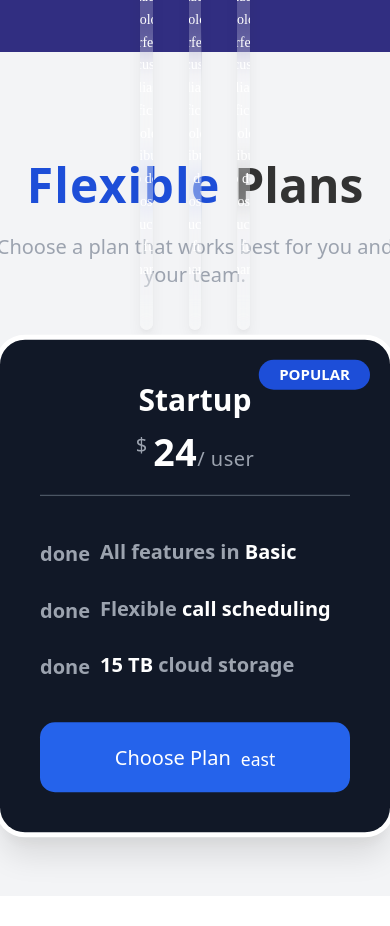
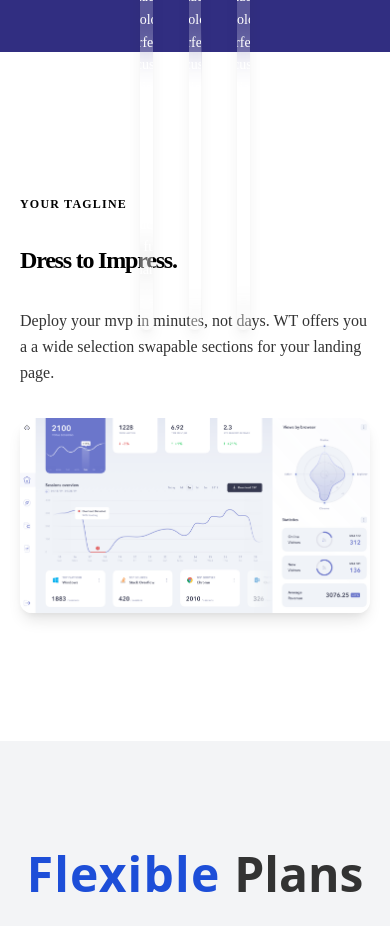
Before and after one commit to synerjay/landing-page-template-nextjs, a Next.js app: page / in a window 390 px wide. Shown: the part 2480-3406 px from the top of the page. Built offline with nearby package versions, Linux system fonts and the light colour scheme.

Commit message:
added a tour component

```diff
--- /dev/null
+++ b/comps/Tour.js
@@ -0,0 +1,57 @@
+import React from 'react';
+
+const Tour = () => {
+  return (
+    <section class='text-blueGray-700 bg-white mt-20'>
+      <div class='container flex flex-col items-center px-5 py-16 mx-auto md:flex-row lg:px-28'>
+        <div class='flex flex-col items-start mb-16 text-left lg:flex-grow md:w-1/2 lg:pr-24 md:pr-16 md:mb-0'>
+          <h2 class='mb-8 text-xs font-semibold tracking-widest text-black uppercase title-font'>
+            {' '}
+            Your tagline{' '}
+          </h2>
+          <h1 class='mb-8 text-2xl font-black tracking-tighter text-black md:text-5xl title-font'>
+            {' '}
+            Dress to Impress.{' '}
+          </h1>
+          <p class='mb-8 text-base leading-relaxed text-left text-blueGray-600 '>
+            {' '}
+            Deploy your mvp in minutes, not days. WT offers you a a wide
+            selection swapable sections for your landing page.{' '}
+          </p>
+          {/* <div class='flex flex-col justify-center lg:flex-row'>
+            <button class='flex items-center px-6 py-2 mt-auto font-semibold text-white transition duration-500 ease-in-out transform bg-blue-600 rounded-lg hover:bg-blue-700 focus:shadow-outline focus:outline-none focus:ring-2 ring-offset-current ring-offset-2'>
+              {' '}
+              Show me{' '}
+            </button>
+            <p class='mt-2 text-sm text-left text-blueGray-600 md:ml-6 md:mt-0'>
+              {' '}
+              It will take you to candy shop. <br class='hidden lg:block' />
+              <a
+                href='#'
+                class='inline-flex items-center font-semibold text-blue-600 md:mb-2 lg:mb-0 hover:text-black '
+                title='read more'
+              >
+                {' '}
+                Read more about it »{' '}
+              </a>
+            </p>
+          </div> */}
+          <img
+            src='/images/landingimage.png'
+            alt=''
+            className='img-fluid mx-auto d-block rounded-xl shadow-lg'
+          />
+        </div>
+        {/* <div class='w-full lg:w-1/3 lg:max-w-lg md:w-1/2'>
+          <img
+            class='object-cover object-center rounded-lg '
+            alt='hero'
+            src='https://dummyimage.com/720x600/F3F4F7/8693ac'
+          />
+        </div> */}
+      </div>
+    </section>
+  );
+};
+
+export default Tour;
--- a/pages/index.js
+++ b/pages/index.js
@@ -12,6 +12,7 @@ import Offset from '../comps/Offset';
 import Testimonials from '../comps/Testimonials';
 import styles from '../styles/Home.module.css';
 import Pricing from '../comps/Pricing';
+import Tour from '../comps/Tour';
 
 export default function Home() {
   // in React a component MUST have a single FRAGMENT. it cannot have TWO elements side by side each other
@@ -36,6 +37,7 @@ export default function Home() {
       </div>
       <Services />
       <Feature />
+      <Tour />
       <Pricing />
       {/* <Offset /> */}
       <Testimonials />
```
